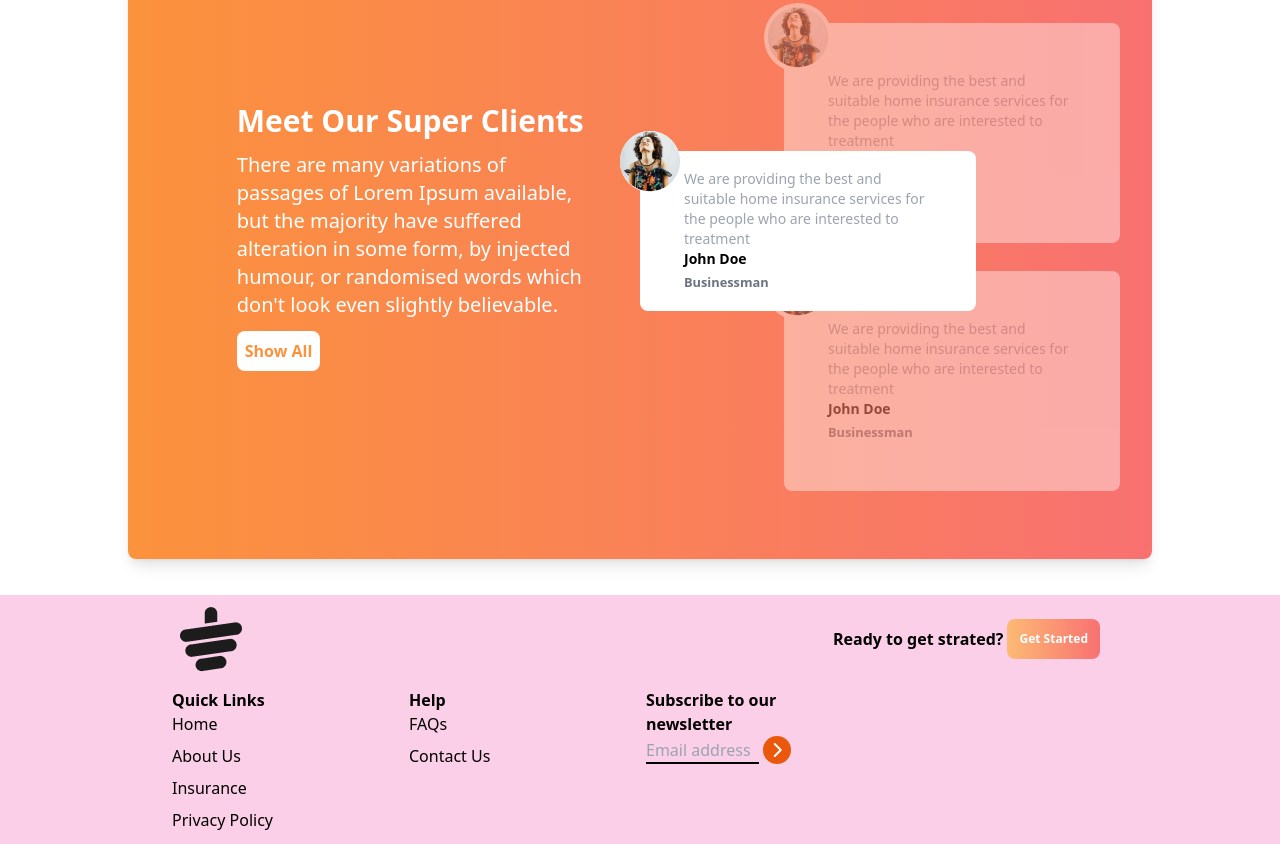
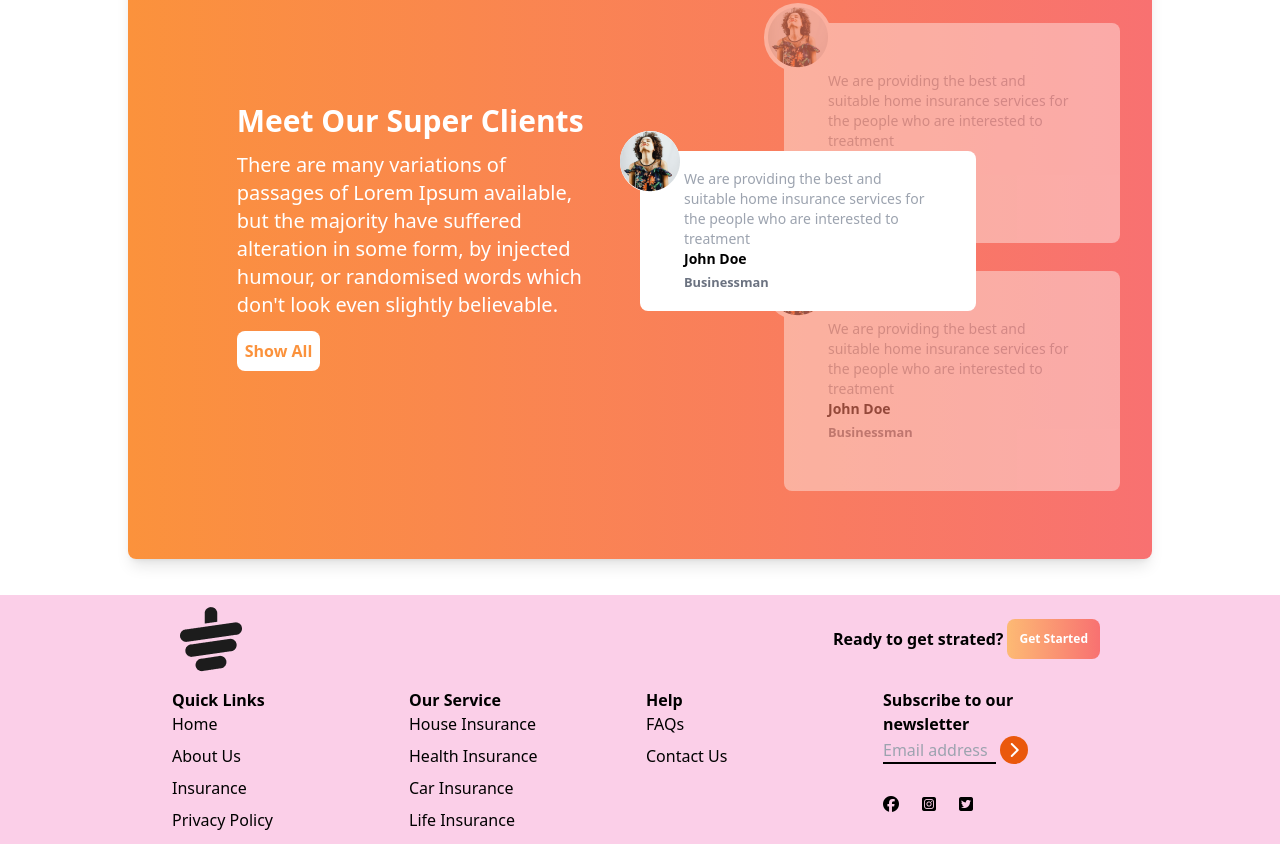
Before and after one commit to shahnewaz5646455/Tea-stall-web, a plain HTML site: page index.html in a window 1280 px wide. Shown: the part 1604-2448 px from the top of the page. Drawn offline with nearby package versions, Linux system fonts and the light colour scheme.

Commit message:
Your descriptive commit message

```diff
--- a/index.html
+++ b/index.html
@@ -246,7 +246,19 @@
             <li><a href="">Privacy Policy</a></li>
           </ol>
         </div>
+        <div class="mx-auto md:mx-0 text-left">
+          <div>
+            <h3 class="text-base font-semibold">Our Service</h3>
 
+          </div>
+
+          <ol class="space-y-2">
+            <li><a class="hover:text-orange-300" href="">House Insurance </a></li>
+            <li><a href="">Health Insurance</a></li>
+            <li><a href="">Car Insurance</a></li>
+            <li><a href="">Life Insurance</a></li>
+          </ol>
+        </div>
         <div class="mx-auto md:mx-0 text-left">
           <div>
             <h3 class="text-base font-semibold">Help</h3>
@@ -267,6 +279,11 @@
             <input class="bg-transparent border-b-2 border-black w-1/2" placeholder="Email address" type="text">
             <i class="fa-solid fa-chevron-right w-7 h-7 bg-orange-600 inline-flex rounded-full text-white justify-center items-center"
                 ></i>
+                <div class="flex justify-between w-2/5 mb-2 mt-8">
+                  <i class="fa-brands fa-facebook"></i>
+                  <i class="fa-brands fa-square-instagram"></i>
+                  <i class="fa-brands fa-square-twitter"></i>
+                </div>
 
           </div>
         </div>
```
